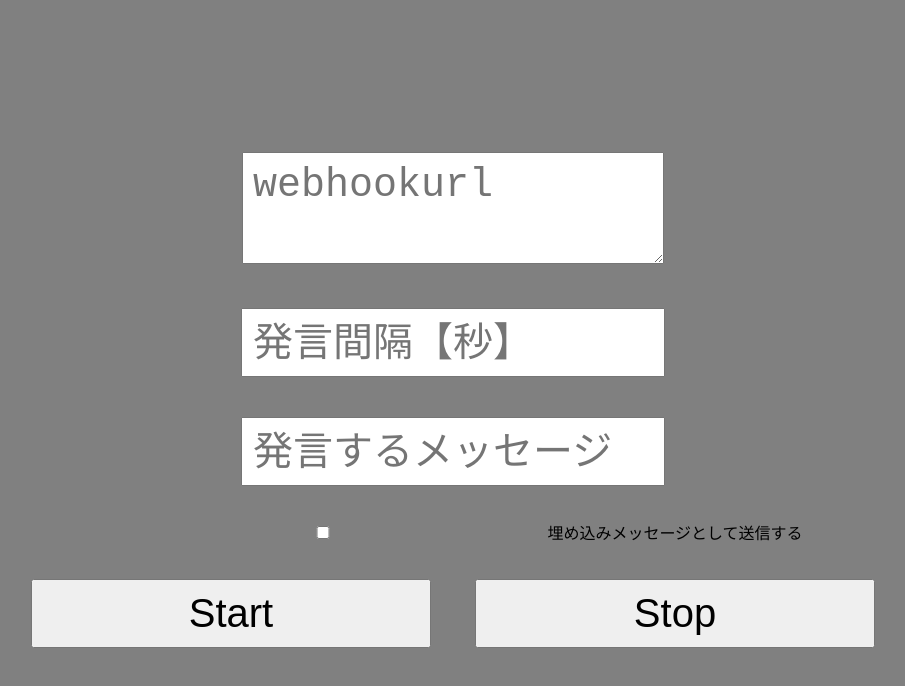
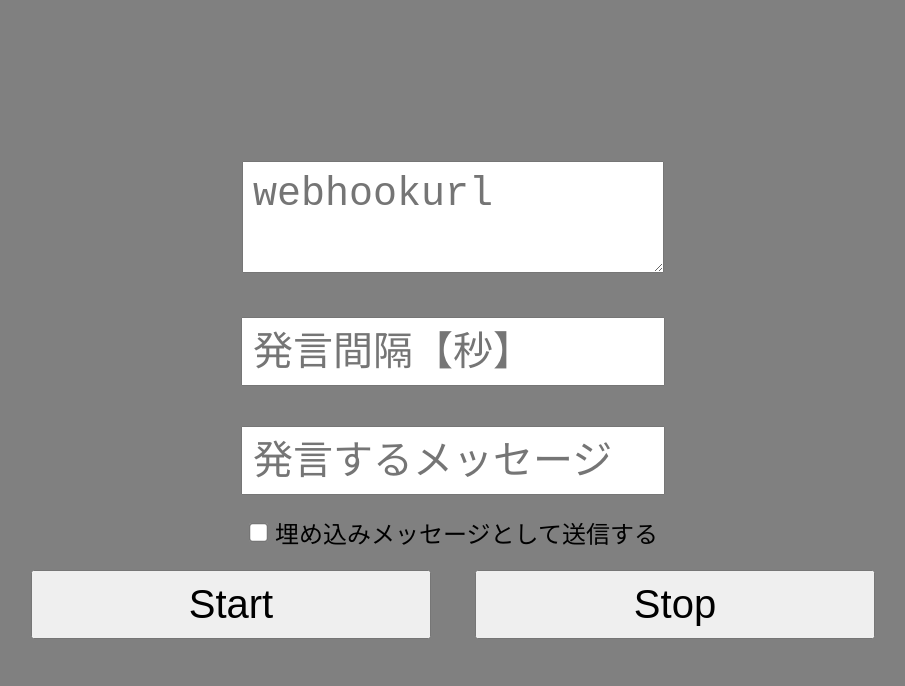
Before and after one commit to tomoneko2222/github.io, a plain HTML site: page index.html in a window 1280 px wide. Shown: the whole page, without its empty margins (187-1092 px from the left). Drawn offline with Linux system fonts and the light colour scheme.

Commit message:
Update stylesheet.css

```diff
--- a/stylesheet.css
+++ b/stylesheet.css
@@ -11,9 +11,21 @@ body {
     text-align: center;
 }
 
-textarea, input, button {
+textarea, input[type="text"], button {
     font-size: 40px;
     margin: 20px;
     padding: 10px;
     width: 400px;
 }
+
+/* チェックボックスのスタイル */
+input[type="checkbox"] {
+    transform: scale(1.5); /* チェックボックスのサイズを1.5倍に */
+    margin-right: 10px; /* チェックボックスとラベルの間隔を調整 */
+}
+
+label {
+    font-size: 24px; /* ラベルのフォントサイズを調整 */
+    display: inline-flex; /* ラベルとチェックボックスを横に並べる */
+    align-items: center; /* ラベルとチェックボックスを垂直方向で中央揃え */
+}
```
